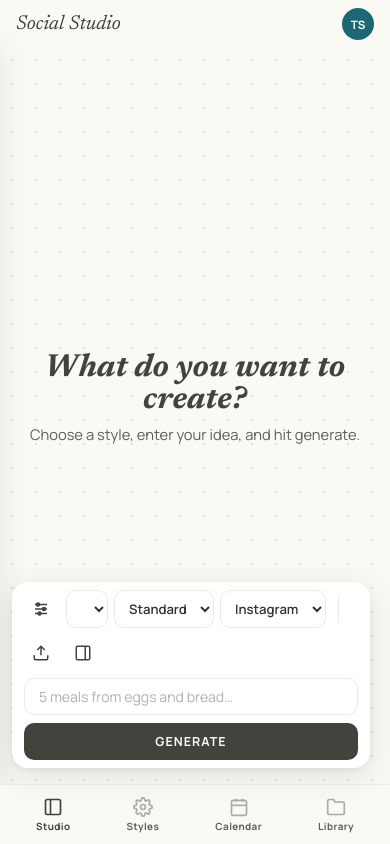
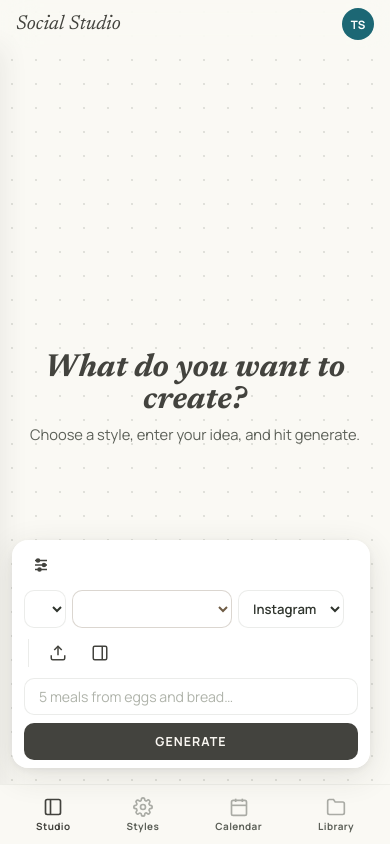
Before and after one commit to temisangerrard/Social-studio, a website with bundled scripts: page public/index.html in a window 390 px wide. Built offline with nearby package versions, Linux system fonts and the light colour scheme; files whose address does not match are found by name.

Commit message:
fix: move style preset into toolbar — visible without opening drawer
The style preset (Editorial / UGC / Custom) was buried in the left
drawer behind a settings toggle. Now it's in the main toolbar:

  [Brand] [Style ▾] [Platform] | [idea] [Generate]

- Replaced the legacy Content Type select with the style preset select
- Removed duplicate style preset from drawer (was causing duplicate IDs)
- Drawer now shows style fine-tuning controls only (mode, treatment, density)
- Style select has accent styling to stand out as the key creative choice

```diff
--- a/public/css/toolbar.css
+++ b/public/css/toolbar.css
@@ -110,3 +110,10 @@
 #toolbar-upload-count.hidden {
   display: none !important;
 }
+
+.toolbar-select--style {
+  min-width: 160px;
+  font-weight: 700;
+  color: var(--highlight);
+  border-color: rgba(111, 92, 69, 0.25);
+}
--- a/public/index.html
+++ b/public/index.html
@@ -80,9 +80,7 @@
         </button>
         <div class="toolbar-input-group">
           <select id="studio-product-select" class="toolbar-select" title="Brand"></select>
-          <select id="studio-content-type-select" class="toolbar-select" title="Content Type">
-            <option value="">Standard</option>
-          </select>
+          <select id="studio-style-preset" class="toolbar-select toolbar-select--style" title="Style"></select>
           <select id="studio-platform-select" class="toolbar-select" title="Platform">
             <option value="instagram" selected>Instagram</option>
             <option value="tiktok">TikTok</option>
@@ -117,13 +115,8 @@
 
           <!-- Section: Style -->
           <div class="drawer-section">
-            <p class="drawer-section__label">Style Preset</p>
+            <p class="drawer-section__label">Style Controls</p>
             <div class="drawer-section__fields">
-              <div class="field-group">
-                <label class="field-label" for="studio-style-preset">Choose style</label>
-                <select id="studio-style-preset">
-                </select>
-              </div>
               <div id="studio-style-controls" class="style-controls">
                 <div class="field-row">
                   <div class="field-group">
```
